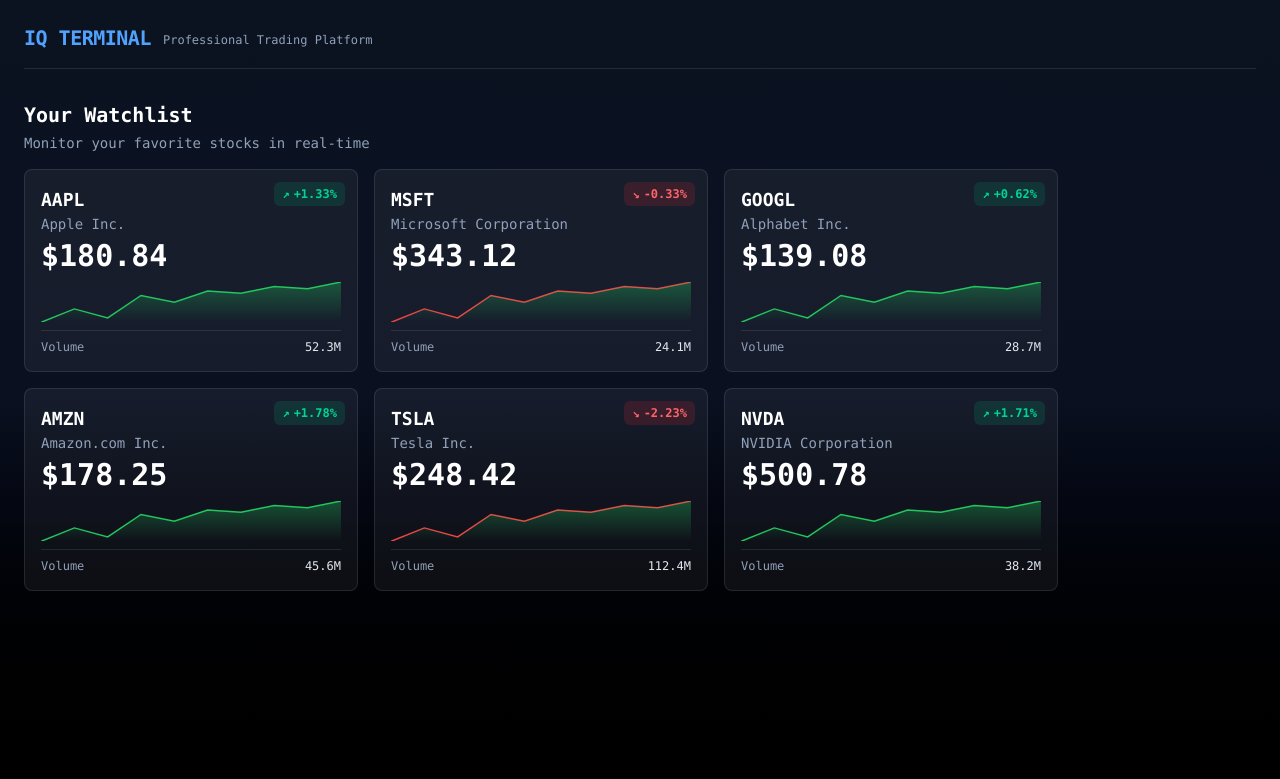
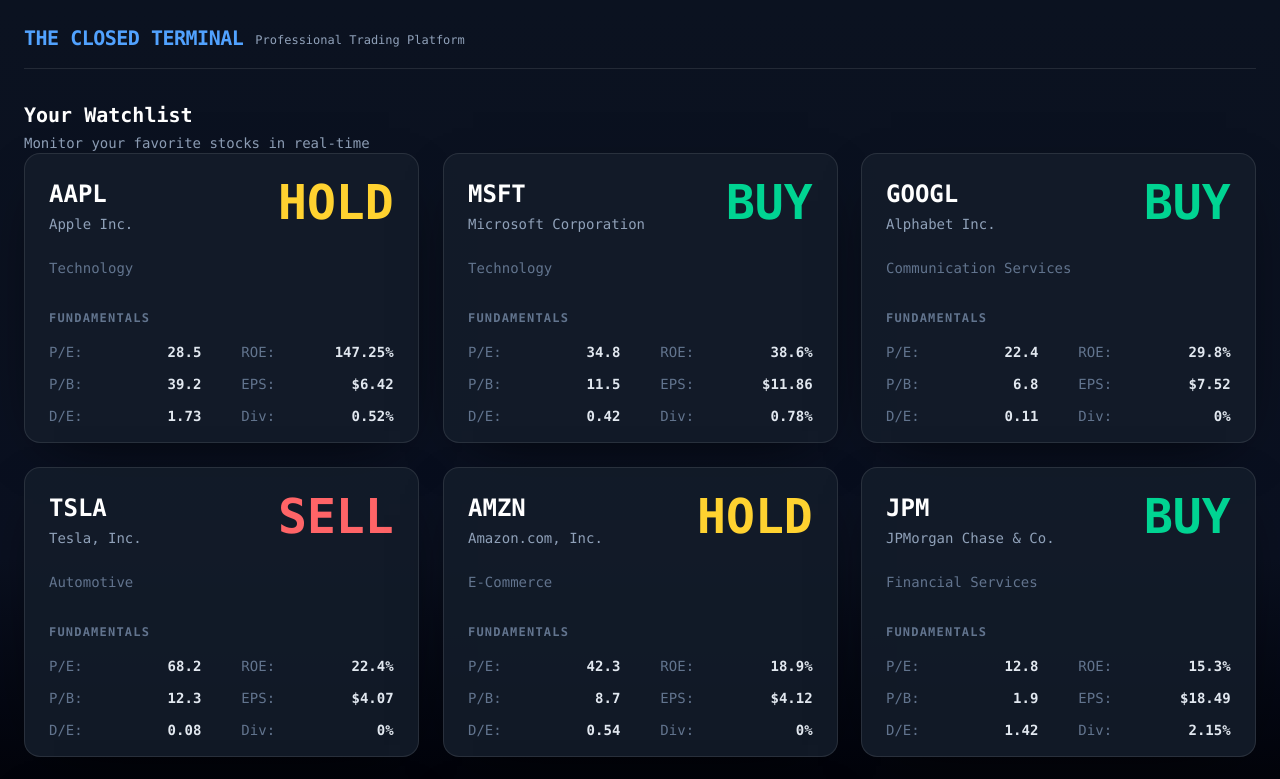
Before and after one commit to JoelSaputra/bloomberg-lite, a React (Vite) app in the folder bloomberg-terminal/: page / in a window 1280 px wide. Shown: the top 779 px of the page. Built offline with nearby package versions, Linux system fonts and the light colour scheme.

Commit message:
pivoted my idea to a value watchlist

```diff
--- a/bloomberg-terminal/src/App.jsx
+++ b/bloomberg-terminal/src/App.jsx
@@ -13,7 +13,7 @@
       <header className="mb-8 border-b border-white/10 pb-4">
   <div className="flex items-center gap-3">
     <span className="text-blue-400 text-xl font-bold tracking-tight">
-      IQ TERMINAL
+      THE CLOSED TERMINAL
     </span>
     <span className="text-xs text-slate-400 mt-1">
       Professional Trading Platform
@@ -30,11 +30,8 @@
              Monitor your favorite stocks in real-time
           </p>
 
-          <div className="flex flex-wrap gap-4 mt-4">
-            {mockStocks.map((stock)=> (
-             <StockCard key={stock.symbol} {...stock} />
-
-            ))}
+          <div className="grid gap-6 grid-cols-1 md:grid-cols-2 xl:grid-cols-3 auto-rows-[290px]">
+          {mockStocks.map((s) => <StockCard key={s.symbol} {...s} />)}
           </div>
 
         </section>
--- a/bloomberg-terminal/src/components/watchlist/StockCard.jsx
+++ b/bloomberg-terminal/src/components/watchlist/StockCard.jsx
@@ -1,83 +1,76 @@
-function Sparkline({ data, positive }) {
-  const w = 520;
-  const h = 70;
+import React from "react";
 
-  const max = Math.max(...data);
-  const min = Math.min(...data);
-  const range = max - min || 1;
-
-  const points = data
-    .map((v, i) => {
-      const x = (i / (data.length - 1)) * w;
-      const y = h - ((v - min) / range) * h;
-      return `${x},${y}`;
-    })
-    .join(" ");
-
-  const stroke = positive ? "#22c55e" : "#ef4444";
-
+function Metric({ label, value }) {
   return (
-    <svg viewBox={`0 0 ${w} ${h}`} className="w-full h-full">
-
-      <defs>
-        <linearGradient id="fade" x1="0" y1="0" x2="0" y2="1">
-          <stop offset="0%" stopColor={stroke} stopOpacity="0.35" />
-          <stop offset="100%" stopColor={stroke} stopOpacity="0" />
-        </linearGradient>
-      </defs>
-
-      <polyline
-        points={points}
-        fill="none"
-        stroke={stroke}
-        strokeWidth="2.5"
-      />
-
-      <polygon
-        points={`${points} ${w},${h} 0,${h}`}
-        fill="url(#fade)"
-      />
-    </svg>
+    <div className="flex justify-between gap-6 text-sm">
+      <span className="text-slate-500">{label}:</span>
+      <span className="text-slate-200 font-semibold">{value}</span>
+    </div>
   );
 }
 
-export default function StockCard({ symbol, name, price, changePercent, volume }) {
-  const isPositive = changePercent >= 0;
+export default function StockCard({
+  symbol,
+  name,
+  sector,
+  action, // "BUY" | "HOLD" | "SELL"
+  pe,
+  pb,
+  de,
+  roe,
+  eps,
+  divYield,
+  cap,
+  beta,
+  volume,
+}) {
+  const actionColor =
+    action === "BUY"
+      ? "text-emerald-400"
+      : action === "HOLD"
+      ? "text-amber-300"
+      : "text-red-400";
 
   return (
-    <div className="stock-card">
-      <div
-        className={`absolute right-3 top-3 inline-flex items-center gap-1 rounded-md px-2 py-1 text-xs font-semibold
-        ${isPositive ? "bg-emerald-500/15 text-emerald-400" : "bg-red-500/15 text-red-400"}`}
-      >
-        <span>{isPositive ? "↗" : "↘"}</span>
-        {isPositive ? "+" : "-"}
-        {Math.abs(changePercent).toFixed(2)}%
+    <div className="mini-terminal-watchlist h-full overflow-hidden flex flex-col">
+      {/* HEADER */}
+      <div className="flex items-start justify-between">
+        <div>
+          <h2 className="text-2xl font-extrabold text-white">{symbol}</h2>
+          <p className="text-slate-400 text-sm mt-1">{name}</p>
+          <p className="text-slate-500 text-sm mt-6">{sector}</p>
+        </div>
+
+        <span className={`text-5xl font-bold ${actionColor}`}>{action}</span>
       </div>
 
+      {/* FUNDAMENTALS */}
+      <div className="mt-8">
+        <p className="text-xs font-semibold tracking-widest text-slate-500">
+          FUNDAMENTALS
+        </p>
 
-      <div className="flex h-full flex-col">
+        <div className="mt-4 grid grid-cols-2 gap-x-10 gap-y-3">
+          <Metric label="P/E" value={pe} />
+          <Metric label="ROE" value={`${roe}%`} />
+          <Metric label="P/B" value={pb} />
+          <Metric label="EPS" value={`$${eps}`} />
+          <Metric label="D/E" value={de} />
+          <Metric label="Div" value={`${divYield}%`} />
+        </div>
+      </div>
 
-        <div className="pr-20">
-          <div className="text-lg font-bold text-white">{symbol}</div>
-          <div className="text-sm text-slate-400">{name}</div>
-          <div className="mt-1 text-3xl font-bold text-white">
-            ${Number(price).toFixed(2)}
-          </div>
-        </div>
+      {/* VALUE METRICS (pinned to bottom) */}
+      <div className="mt-auto pt-10">
+        <p className="text-xs font-semibold tracking-widest text-slate-500">
+          VALUE METRICS
+        </p>
 
-
-        <div className="mt-2 flex-1">
-          <Sparkline
-            positive={isPositive}
-            data={[10, 10.3, 10.1, 10.6, 10.45, 10.7, 10.65, 10.8, 10.75, 10.9]}
-          />
-        </div>
-
-
-        <div className="mt-2 flex items-center justify-between border-t border-white/10 pt-2 text-xs">
-          <span className="text-slate-400">Volume</span>
-          <span className="font-mono text-slate-200">{volume}</span>
+        <div className="mt-4 grid grid-cols-2 gap-x-10 gap-y-3">
+          <Metric label="Cap" value={cap} />
+          <Metric label="Beta" value={beta} />
+          <Metric label="Vol" value={volume} />
+          <div />
         </div>
       </div>
     </div>
--- a/bloomberg-terminal/src/data/MockTestStock.js
+++ b/bloomberg-terminal/src/data/MockTestStock.js
@@ -1,47 +1,126 @@
+// src/data/mockStocks.js
 
- const mockStocks = [
+const mockStocks = [
   {
     symbol: "AAPL",
     name: "Apple Inc.",
-    price: 180.84,
+    sector: "Technology",
+    action: "HOLD",
+    pe: 28.5,
+    pb: 39.2,
+    de: 1.73,
+    roe: 147.25,
+    eps: 6.42,
+    divYield: 0.52,
+    cap: "$2.8T",
+    beta: 1.28,
     volume: "52.3M",
-    changePercent: 1.33
   },
   {
     symbol: "MSFT",
     name: "Microsoft Corporation",
-    price: 343.12,
+    sector: "Technology",
+    action: "BUY",
+    pe: 34.8,
+    pb: 11.5,
+    de: 0.42,
+    roe: 38.6,
+    eps: 11.86,
+    divYield: 0.78,
+    cap: "$3.1T",
+    beta: 0.91,
     volume: "24.1M",
-    changePercent: -0.33
   },
   {
     symbol: "GOOGL",
     name: "Alphabet Inc.",
-    price: 139.08,
-    volume: "28.7M",
-    changePercent: 0.62
+    sector: "Communication Services",
+    action: "BUY",
+    pe: 22.4,
+    pb: 6.8,
+    de: 0.11,
+    roe: 29.8,
+    eps: 7.52,
+    divYield: 0.00,
+    cap: "$2.1T",
+    beta: 1.05,
+    volume: "18.7M",
+  },
+  {
+    symbol: "TSLA",
+    name: "Tesla, Inc.",
+    sector: "Automotive",
+    action: "SELL",
+    pe: 68.2,
+    pb: 12.3,
+    de: 0.08,
+    roe: 22.4,
+    eps: 4.07,
+    divYield: 0.00,
+    cap: "$1.1T",
+    beta: 2.31,
+    volume: "98.4M",
   },
   {
     symbol: "AMZN",
-    name: "Amazon.com Inc.",
-    price: 178.25,
+    name: "Amazon.com, Inc.",
+    sector: "E-Commerce",
+    action: "HOLD",
+    pe: 42.3,
+    pb: 8.7,
+    de: 0.54,
+    roe: 18.9,
+    eps: 4.12,
+    divYield: 0.00,
+    cap: "$2.2T",
+    beta: 1.15,
     volume: "45.6M",
-    changePercent: 1.78
   },
   {
-    symbol: "TSLA",
-    name: "Tesla Inc.",
-    price: 248.42,
-    volume: "112.4M",
-    changePercent: -2.23
+    symbol: "JPM",
+    name: "JPMorgan Chase & Co.",
+    sector: "Financial Services",
+    action: "BUY",
+    pe: 12.8,
+    pb: 1.9,
+    de: 1.42,
+    roe: 15.3,
+    eps: 18.49,
+    divYield: 2.15,
+    cap: "$682B",
+    beta: 1.12,
+    volume: "8.2M",
   },
   {
     symbol: "NVDA",
     name: "NVIDIA Corporation",
-    price: 500.78,
+    sector: "Semiconductors",
+    action: "HOLD",
+    pe: 55.4,
+    pb: 28.9,
+    de: 0.35,
+    roe: 48.1,
+    eps: 12.35,
+    divYield: 0.03,
+    cap: "$3.4T",
+    beta: 1.45,
     volume: "38.2M",
-    changePercent: 1.71
-  }
+  },
+  {
+    symbol: "XOM",
+    name: "Exxon Mobil Corporation",
+    sector: "Energy",
+    action: "HOLD",
+    pe: 13.9,
+    pb: 2.4,
+    de: 0.20,
+    roe: 16.8,
+    eps: 9.85,
+    divYield: 3.12,
+    cap: "$420B",
+    beta: 1.05,
+    volume: "21.4M",
+  },
 ];
 
 export default mockStocks;
--- a/bloomberg-terminal/src/index.css
+++ b/bloomberg-terminal/src/index.css
@@ -2,20 +2,13 @@
 
 
 @layer components {
-    .stock-card {
-    @apply
-    relative h-full isolate
-    rounded-lg
+  .mini-terminal-watchlist{
+    @apply rounded-2xl p-6
+    bg-[#131c2a]/90
     border border-white/10
-    bg-white/5
-    p-4
-    transition-all duration-300 ease-out
-    will-change-transform
-    hover:scale-[1.075]
-    hover:cursor-pointer
-    hover:border-blue-500
-    hover:shadow-[0_0_0_1px_rgba(59,130,246,0.5),0_20px_40px_-20px_rgba(0,0,0,0.9)]
-
-    }
-
+    shadow-[0_18px_60px_-30px_rgba(0,0,0,0.9)]
+    transition duration-300 ease-out will-change-transform
+    hover:scale-[1.02]
+    hover:border-blue-500/60;
+  }
 }
```
